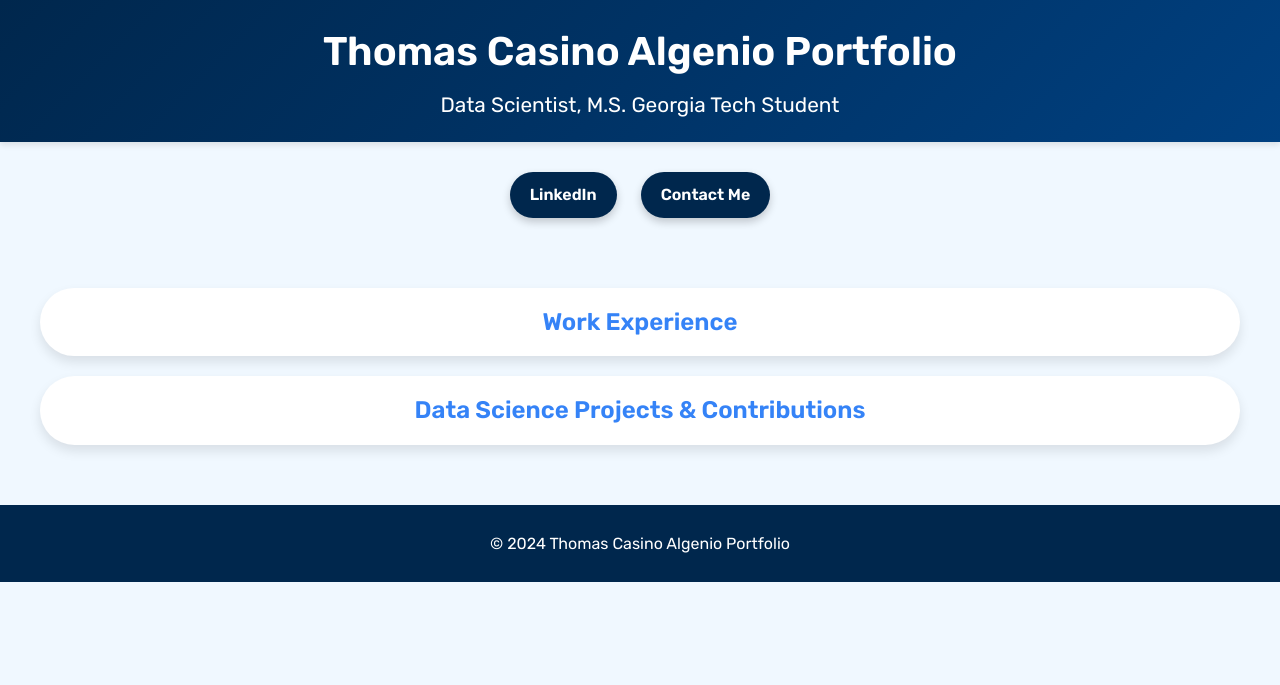
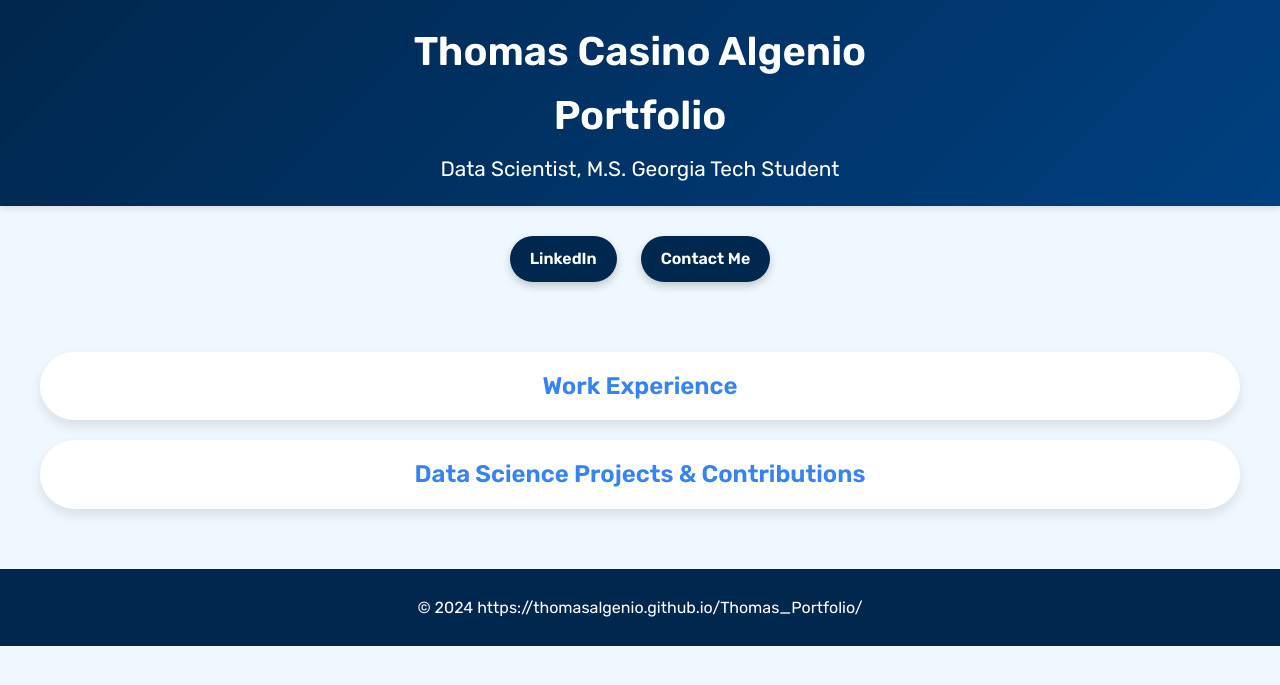
Before and after one commit to thomasalgenio/Thomas_Portfolio, a Jekyll site: the page built from README.md, in a window 1280 px wide. Shown: the top 685 px of the page. Built offline with Jekyll 4.4.1, drawn with Linux system fonts in a browser that asks for light colours; our own code applies the rules of GitHub Pages for plain Markdown files.

Commit message:
Update default.html

```diff
--- a/_layouts/default.html
+++ b/_layouts/default.html
@@ -3,7 +3,8 @@
   <head>
     <meta charset="UTF-8">
     <meta name="viewport" content="width=device-width, initial-scale=1.0">
-    <title>Thomas Casino Algenio Portfolio</title>
+    <title>Thomas Casino Algenio</title>
+    <title>Portfolio</title>
     <link href="https://fonts.googleapis.com/css2?family=Rubik:wght@400;600&display=swap" rel="stylesheet">
     <style>
       /* General Styles */
@@ -249,7 +250,8 @@
   </head>
   <body>
     <header>
-      <h1>Thomas Casino Algenio Portfolio</h1>
+      <h1>Thomas Casino Algenio</h1>
+      <h1>Portfolio</h1>
       <h2>Data Scientist, M.S. Georgia Tech Student</h2>
     </header>
 
@@ -379,7 +381,7 @@
     </main>
 
     <footer>
-      <p>&copy; 2024 Thomas Casino Algenio Portfolio</p>
+      <p>&copy; 2024 https://thomasalgenio.github.io/Thomas_Portfolio/</p>
     </footer>
 
     <script>
```
